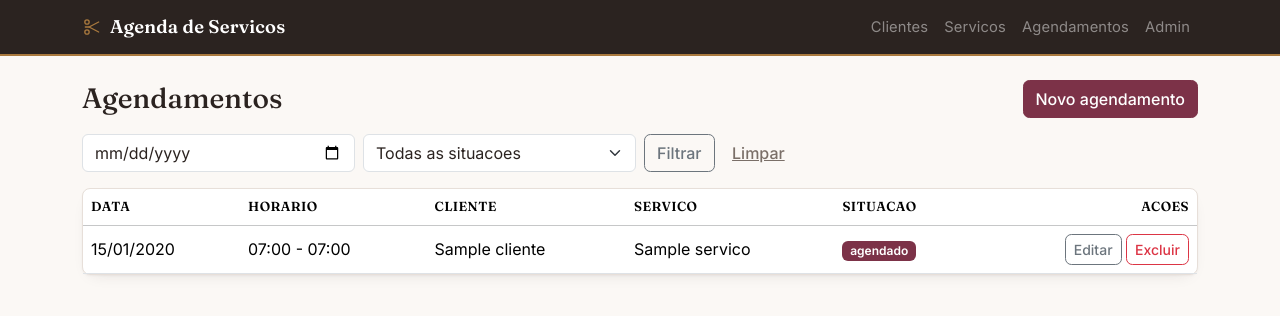
After one commit to geraldo1947/Agenda-servicos, a Django app: page /agendamentos/ in a window 1280 px wide. The commit adds this page. Shown: the top 316 px of the page. Run offline with Django 5.2, Linux system fonts and the light colour scheme; tables that the repository leaves empty hold one stand-in row (values such as "Sample post").

Commit message:
Adiciona telas de agendamento e protege cliente/servico com agendamento
Lista com filtro por data e situacao, novo, editar e excluir; painel com proximos horarios; dados de exemplo sem duplicar. Inclui correcoes: botao Cancelar volta para a lista, erro geral do formulario visivel e selects com form-select.

Co-Authored-By: Claude Sonnet 5.5 <noreply@anthropic.com>

```diff
--- a/agenda/urls.py
+++ b/agenda/urls.py
@@ -14,4 +14,9 @@ urlpatterns = [
     path("servicos/novo/", views.servico_novo, name="servico_novo"),
     path("servicos/<int:pk>/editar/", views.servico_editar, name="servico_editar"),
     path("servicos/<int:pk>/excluir/", views.servico_excluir, name="servico_excluir"),
+
+    path("agendamentos/", views.agendamento_lista, name="agendamento_lista"),
+    path("agendamentos/novo/", views.agendamento_novo, name="agendamento_novo"),
+    path("agendamentos/<int:pk>/editar/", views.agendamento_editar, name="agendamento_editar"),
+    path("agendamentos/<int:pk>/excluir/", views.agendamento_excluir, name="agendamento_excluir"),
 ]
--- a/agenda/views.py
+++ b/agenda/views.py
@@ -1,16 +1,23 @@
 from django.contrib import messages
-from django.db.models import Q
+from django.core.exceptions import ValidationError
+from django.db.models import ProtectedError, Q
 from django.shortcuts import get_object_or_404, redirect, render
+from django.utils import timezone
 
-from .forms import ClienteForm, ServicoForm
-from .models import Cliente, Servico
+from .forms import AgendamentoForm, ClienteForm, ServicoForm
+from .models import Agendamento, Cliente, Servico
 
 
 def home(request):
-    """Tela inicial com os numeros do sistema."""
+    """Tela inicial com os numeros do sistema e os proximos horarios."""
+    agendamentos_futuros = Agendamento.objects.filter(
+        status=Agendamento.Status.AGENDADO, inicio__gte=timezone.now()
+    )
     contexto = {
         "total_clientes": Cliente.objects.count(),
         "total_servicos": Servico.objects.filter(ativo=True).count(),
+        "total_agendamentos": agendamentos_futuros.count(),
+        "proximos": agendamentos_futuros.select_related("cliente", "servico")[:5],
     }
     return render(request, "agenda/home.html", contexto)
 
@@ -34,7 +41,7 @@ def cliente_novo(request):
         form.save()
         messages.success(request, "Cliente cadastrado com sucesso.")
         return redirect("cliente_lista")
-    return render(request, "agenda/form.html", {"form": form, "titulo": "Novo cliente"})
+    return render(request, "agenda/form.html", {"form": form, "voltar": "cliente_lista", "titulo": "Novo cliente"})
 
 
 def cliente_editar(request, pk):
@@ -44,15 +51,20 @@ def cliente_editar(request, pk):
         form.save()
         messages.success(request, "Cliente atualizado com sucesso.")
         return redirect("cliente_lista")
-    return render(request, "agenda/form.html", {"form": form, "titulo": "Editar cliente"})
+    return render(request, "agenda/form.html", {"form": form, "voltar": "cliente_lista", "titulo": "Editar cliente"})
 
 
 def cliente_excluir(request, pk):
     cliente = get_object_or_404(Cliente, pk=pk)
     # So apaga no POST: um GET nunca pode alterar dados (link de robo, prefetch...).
     if request.method == "POST":
-        cliente.delete()
-        messages.success(request, "Cliente excluido.")
+        try:
+            cliente.delete()
+        except ProtectedError:
+            # O cliente tem agendamentos (on_delete=PROTECT no model).
+            messages.error(request, "Nao e possivel excluir: o cliente possui agendamentos.")
+        else:
+            messages.success(request, "Cliente excluido.")
         return redirect("cliente_lista")
     return render(request, "agenda/confirmar_exclusao.html", {"objeto": cliente, "voltar": "cliente_lista"})
 
@@ -75,7 +87,7 @@ def servico_novo(request):
         form.save()
         messages.success(request, "Servico cadastrado com sucesso.")
         return redirect("servico_lista")
-    return render(request, "agenda/form.html", {"form": form, "titulo": "Novo servico"})
+    return render(request, "agenda/form.html", {"form": form, "voltar": "servico_lista", "titulo": "Novo servico"})
 
 
 def servico_editar(request, pk):
@@ -85,13 +97,74 @@ def servico_editar(request, pk):
         form.save()
         messages.success(request, "Servico atualizado com sucesso.")
         return redirect("servico_lista")
-    return render(request, "agenda/form.html", {"form": form, "titulo": "Editar servico"})
+    return render(request, "agenda/form.html", {"form": form, "voltar": "servico_lista", "titulo": "Editar servico"})
 
 
 def servico_excluir(request, pk):
     servico = get_object_or_404(Servico, pk=pk)
     if request.method == "POST":
-        servico.delete()
-        messages.success(request, "Servico excluido.")
+        try:
+            servico.delete()
+        except ProtectedError:
+            messages.error(request, "Nao e possivel excluir: o servico possui agendamentos. Desative-o em vez de excluir.")
+        else:
+            messages.success(request, "Servico excluido.")
         return redirect("servico_lista")
     return render(request, "agenda/confirmar_exclusao.html", {"objeto": servico, "voltar": "servico_lista"})
+
+
+# --------------------------------------------------------------------------
+# Agendamentos
+# --------------------------------------------------------------------------
+
+def agendamento_lista(request):
+    data = request.GET.get("data", "").strip()
+    status = request.GET.get("status", "").strip()
+    agendamentos = Agendamento.objects.select_related("cliente", "servico")
+    if data:
+        # inicio__date compara so a data (no fuso configurado). Data invalida
+        # (digitada na mao na URL) e ignorada em vez de quebrar a pagina.
+        try:
+            agendamentos = agendamentos.filter(inicio__date=data)
+        except (ValueError, ValidationError):
+            data = ""
+    if status in Agendamento.Status.values:
+        agendamentos = agendamentos.filter(status=status)
+    else:
+        status = ""
+    contexto = {
+        "agendamentos": agendamentos,
+        "data": data,
+        "status": status,
+        "opcoes_status": Agendamento.Status.choices,
+    }
+    return render(request, "agenda/agendamento_lista.html", contexto)
+
+
+def agendamento_novo(request):
+    form = AgendamentoForm(request.POST or None)
+    if request.method == "POST" and form.is_valid():
+        # is_valid() ja rodou o clean() do model, que checa conflito de horario.
+        form.save()
+        messages.success(request, "Agendamento criado com sucesso.")
+        return redirect("agendamento_lista")
+    return render(request, "agenda/form.html", {"form": form, "voltar": "agendamento_lista", "titulo": "Novo agendamento"})
+
+
+def agendamento_editar(request, pk):
+    agendamento = get_object_or_404(Agendamento, pk=pk)
+    form = AgendamentoForm(request.POST or None, instance=agendamento)
+    if request.method == "POST" and form.is_valid():
+        form.save()
+        messages.success(request, "Agendamento atualizado com sucesso.")
+        return redirect("agendamento_lista")
+    return render(request, "agenda/form.html", {"form": form, "voltar": "agendamento_lista", "titulo": "Editar agendamento"})
+
+
+def agendamento_excluir(request, pk):
+    agendamento = get_object_or_404(Agendamento, pk=pk)
+    if request.method == "POST":
+        agendamento.delete()
+        messages.success(request, "Agendamento excluido.")
+        return redirect("agendamento_lista")
+    return render(request, "agenda/confirmar_exclusao.html", {"objeto": agendamento, "voltar": "agendamento_lista"})
--- /dev/null
+++ b/templates/agenda/agendamento_lista.html
@@ -0,0 +1,68 @@
+{% extends "base.html" %}
+
+{% block titulo %}Agendamentos{% endblock %}
+
+{% block conteudo %}
+  <div class="d-flex justify-content-between align-items-center mb-3">
+    <h1 class="h3 mb-0">Agendamentos</h1>
+    <a href="{% url 'agendamento_novo' %}" class="btn btn-primary">Novo agendamento</a>
+  </div>
+
+  <form method="get" class="row g-2 mb-3">
+    <div class="col-sm-4 col-md-3">
+      <input type="date" name="data" value="{{ data }}" class="form-control" aria-label="Filtrar por data">
+    </div>
+    <div class="col-sm-4 col-md-3">
+      <select name="status" class="form-select" aria-label="Filtrar por situacao">
+        <option value="">Todas as situacoes</option>
+        {% for valor, rotulo in opcoes_status %}
+          <option value="{{ valor }}" {% if valor == status %}selected{% endif %}>{{ rotulo }}</option>
+        {% endfor %}
+      </select>
+    </div>
+    <div class="col-auto">
+      <button class="btn btn-outline-secondary">Filtrar</button>
+      <a href="{% url 'agendamento_lista' %}" class="btn btn-link">Limpar</a>
+    </div>
+  </form>
+
+  <div class="card shadow-sm">
+    <table class="table table-hover mb-0 align-middle">
+      <thead class="table-light">
+        <tr>
+          <th>Data</th>
+          <th>Horario</th>
+          <th>Cliente</th>
+          <th>Servico</th>
+          <th>Situacao</th>
+          <th class="text-end">Acoes</th>
+        </tr>
+      </thead>
+      <tbody>
+        {% for ag in agendamentos %}
+          <tr>
+            <td>{{ ag.inicio|date:"d/m/Y" }}</td>
+            <td>{{ ag.inicio|time:"H:i" }} - {{ ag.fim|time:"H:i" }}</td>
+            <td>{{ ag.cliente.nome }}</td>
+            <td>{{ ag.servico.nome }}</td>
+            <td>
+              {% if ag.status == "agendado" %}
+                <span class="badge text-bg-primary">agendado</span>
+              {% elif ag.status == "concluido" %}
+                <span class="badge text-bg-success">concluido</span>
+              {% else %}
+                <span class="badge text-bg-secondary">cancelado</span>
+              {% endif %}
+            </td>
+            <td class="text-end">
+              <a href="{% url 'agendamento_editar' ag.pk %}" class="btn btn-sm btn-outline-secondary">Editar</a>
+              <a href="{% url 'agendamento_excluir' ag.pk %}" class="btn btn-sm btn-outline-danger">Excluir</a>
+            </td>
+          </tr>
+        {% empty %}
+          <tr><td colspan="6" class="text-center text-muted py-4">Nenhum agendamento encontrado.</td></tr>
+        {% endfor %}
+      </tbody>
+    </table>
+  </div>
+{% endblock %}
--- a/templates/base.html
+++ b/templates/base.html
@@ -27,7 +27,8 @@
     <div class="navbar-nav">
       <a class="nav-link" href="{% url 'cliente_lista' %}">Clientes</a>
       <a class="nav-link" href="{% url 'servico_lista' %}">Servicos</a>
-      <a class="nav-link" href="/admin/">Admin</a>
+      <a class="nav-link" href="{% url 'agendamento_lista' %}">Agendamentos</a>
+      <a class="nav-link" href="{% url 'admin:index' %}">Admin</a>
     </div>
   </div>
 </nav>
```
Also changed, not shown: agenda/forms.py (+36 -1 lines), agenda/management/commands/popular_dados.py (+24 -2 lines), templates/agenda/form.html (+8 -1 lines), templates/agenda/home.html (+27 -4 lines).
